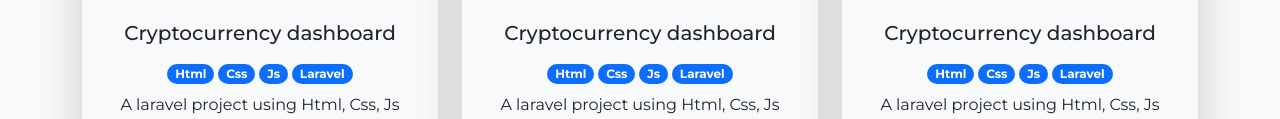
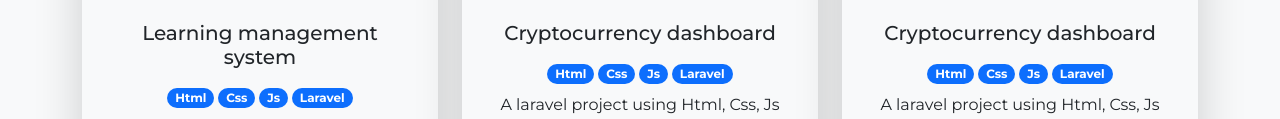
Before and after one commit to rono516/portfolio, a plain HTML site: page index.html in a window 1280 px wide. Shown: the part 1579-1698 px from the top of the page. Drawn offline with nearby package versions, Linux system fonts and the light colour scheme.

Commit message:
projects

```diff
--- a/index.html
+++ b/index.html
@@ -169,7 +169,7 @@
                             <div class="card h-100 shadow-lg border-0 bg-light">
                                 <img class="card-img-top" src="images/hero.jpg" alt="Project 1">
                                 <div class="card-body p-4">
-                                    <h5 class="card-title mb-3">Cryptocurrency dashboard</h5>
+                                    <h5 class="card-title mb-3">Learning management system</h5>
                                     <div class="mb-2">
                                         <div class="badge bg-primary rounded-pill">Html</div>
                                         <div class="badge bg-primary rounded-pill">Css</div>
```
